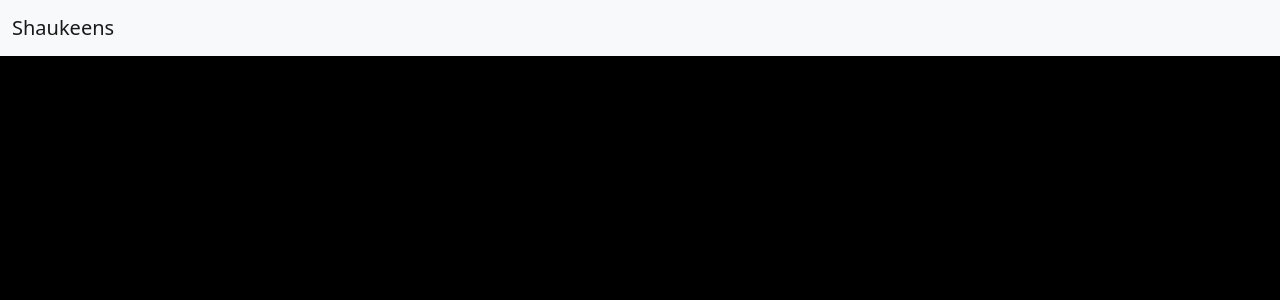
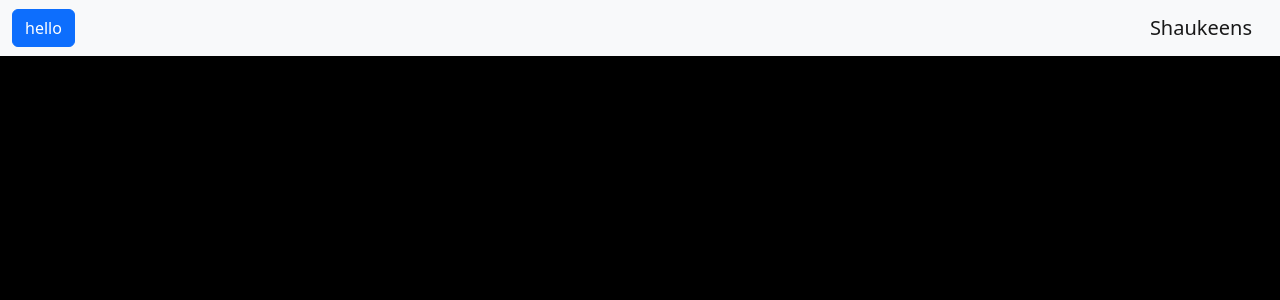
Before and after one commit to ashish5433/kirAi, a Next.js app: page / in a window 1280 px wide. Shown: the top 300 px of the page. Built offline with nearby package versions, Linux system fonts and the light colour scheme.

Commit message:
few changes

```diff
--- a/pages/components/navbar.js
+++ b/pages/components/navbar.js
@@ -18,6 +18,9 @@ function Navbar1() {
             {["lg"].map((expand) => (
                 <Navbar key={expand} bg="light" expand={expand} className="mb-3">
                     <Container fluid>
+                    <Button variant="primary" onClick={handleShow} className="me-2">
+                            <span>hello</span>
+                        </Button>
                         <Button variant="primary" onClick={handleShow} className="me-2 navbar-toggler">
                             <span className='navbar-toggler-icon'></span>
                         </Button>
```
